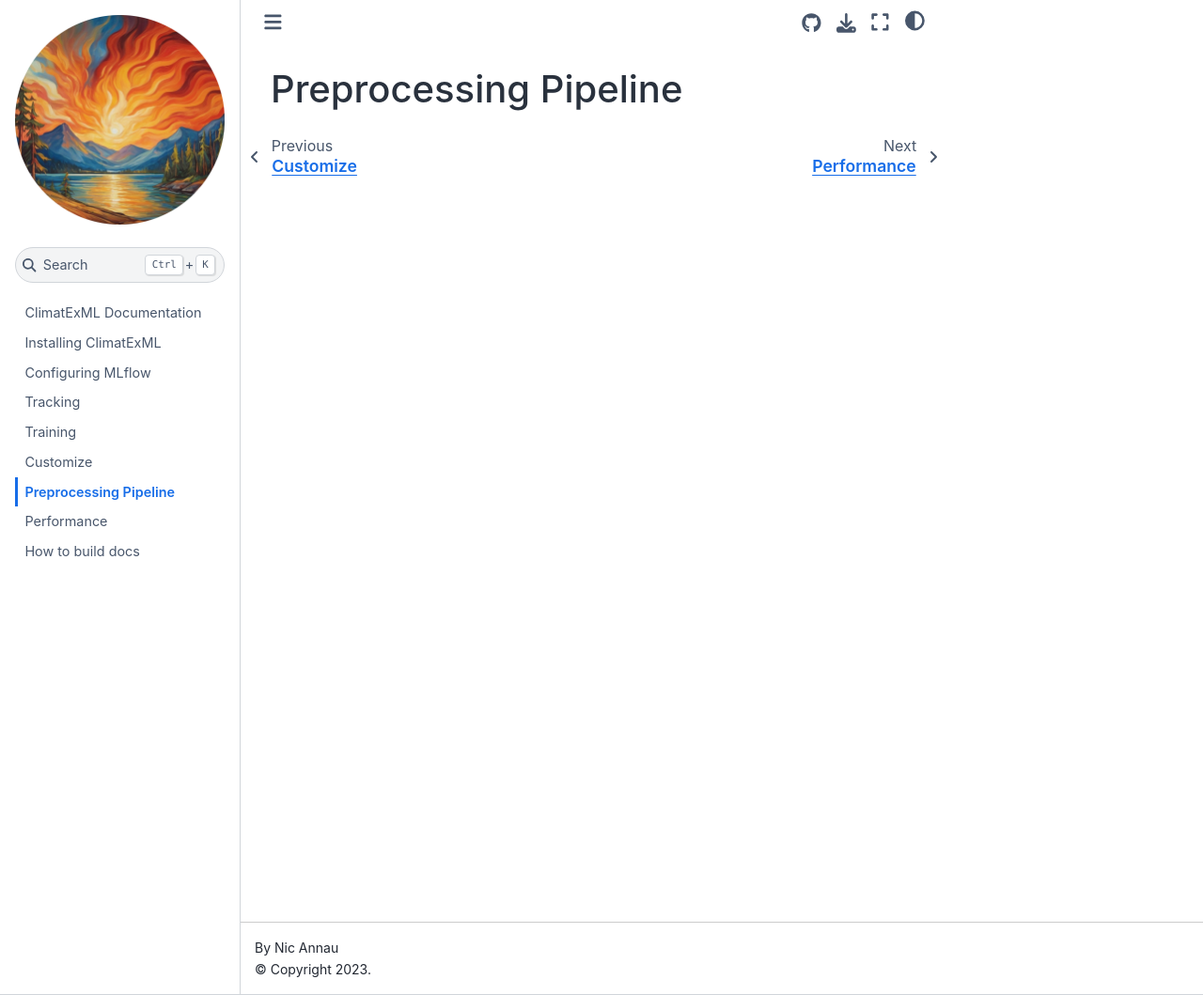
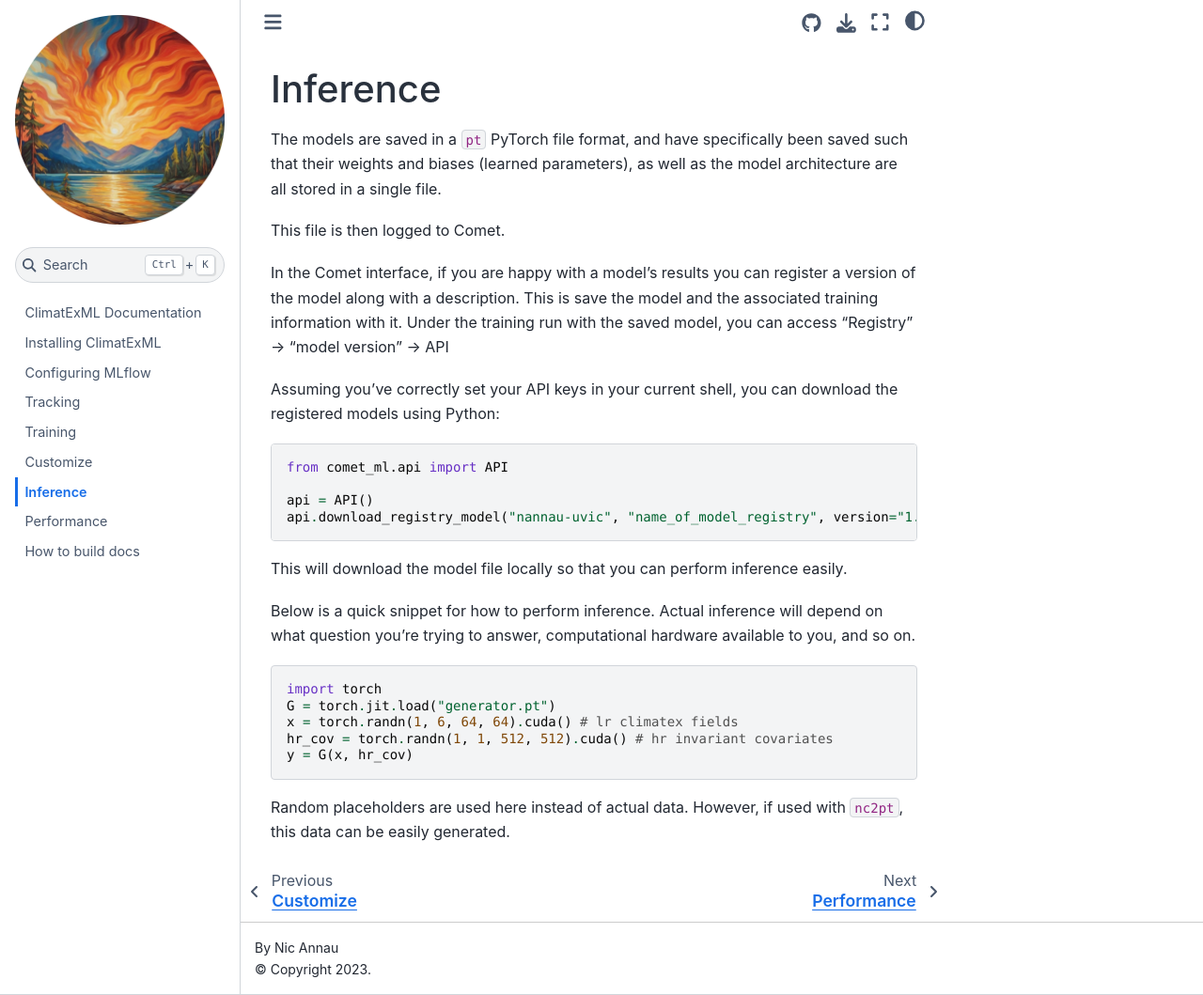
Before and after one commit to nannau/ClimatExML, a Jupyter Book: the page built from docs/infering.md, in a window 1280 px wide and 1059 px high. Shown: the whole window at 94% size. Built offline with Jupyter Book 1.0.4 settings and Sphinx 7.4.7 and the Sphinx Book theme 1.1.4, drawn with Linux system fonts in a browser that asks for light colours.

Commit message:
docs: update inference steps

````diff
--- a/docs/infering.md
+++ b/docs/infering.md
@@ -12,4 +12,33 @@ kernelspec:
   name: python3
 ---
 
-# Preprocessing Pipeline
+# Inference
+
+The models are saved in a `pt` PyTorch file format, and have specifically been saved such that their weights and biases (learned parameters), as well as the model architecture are all stored in a single file.
+
+This file is then logged to Comet.
+
+In the Comet interface, if you are happy with a model's results you can register a version of the model along with a description. This is save the model and the associated training information with it. Under the training run with the saved model, you can access "Registry" -> "model version" -> API
+
+Assuming you've correctly set your API keys in your current shell, you can download the registered models using Python:
+
+```python
+from comet_ml.api import API
+
+api = API()
+api.download_registry_model("nannau-uvic", "name_of_model_registry", version="1.0.0", output_path="./", expand=True, stage=None)
+```
+
+This will download the model file locally so that you can perform inference easily.
+
+Below is a quick snippet for how to perform inference. Actual inference will depend on what question you're trying to answer, computational hardware available to you, and so on.
+
+```python
+import torch
+G = torch.jit.load("generator.pt")
+x = torch.randn(1, 6, 64, 64).cuda() # lr climatex fields
+hr_cov = torch.randn(1, 1, 512, 512).cuda() # hr invariant covariates
+y = G(x, hr_cov)
+```
+
+Random placeholders are used here instead of actual data. However, if used with `nc2pt`, this data can be easily generated.
````
